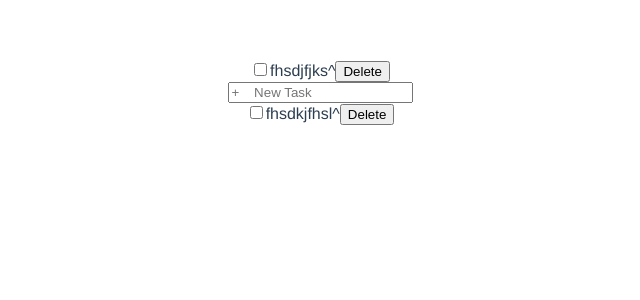
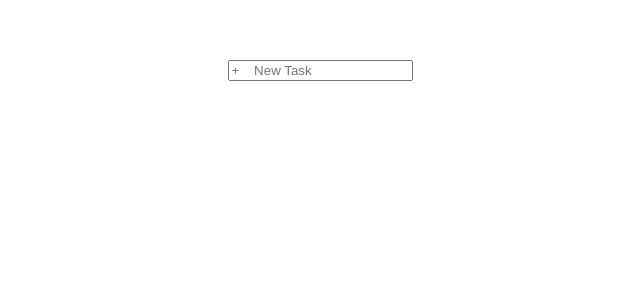
Before and after one commit to ekanshiag/toDoAppWithVue, a Vue app: page / in a window 1280 px wide. Shown: the top 300 px of the page, without its empty margins (320-960 px from the left). Built offline with nearby package versions, Linux system fonts and the light colour scheme.

Commit message:
Add local storage

```diff
--- a/src/App.vue
+++ b/src/App.vue
@@ -5,7 +5,9 @@
     :task="task"
     :key="allTasks.indexOf(task)"
 
-    v-if="task.category === 'open'"/>
+    v-if="task.category === 'open'"
+    @update-storage="updateStorage"
+    />
     <div class="newTaskItem">
       <input type="text" placeholder="+    New Task" @keyup.enter="addTask">
     </div>
@@ -24,7 +26,10 @@
 import OpenTasks from './components/OpenTasks'
 import ClosedTasks from './components/ClosedTasks'
 
-var allTasks = [{'desc': 'fhsdjfjks', 'category': 'open', 'notes': ' ', 'dueDate': ' ', 'priority': ' '}, {'desc': 'fhsdkjfhsl', 'category': 'closed', 'notes': ' ', 'dueDate': ' ', 'priority': ' '}]
+var allTasks = []
+if (localStorage.getItem('tasks') !== null) {
+  allTasks = JSON.parse(localStorage.getItem('tasks'))
+}
 
 export default {
   name: 'App',
@@ -40,7 +45,11 @@ export default {
   methods: {
     addTask (event) {
       this.allTasks.push({'desc': event.target.value, 'category': 'open'})
+      this.updateStorage()
       event.target.value = ''
+    },
+    updateStorage () {
+      localStorage.setItem('tasks', JSON.stringify(allTasks))
     }
   }
 }
--- a/src/components/OpenTasks.vue
+++ b/src/components/OpenTasks.vue
@@ -38,12 +38,15 @@ export default{
   methods: {
     updateNotes (newNotes) {
       this.task.notes = newNotes
+      this.$emit('update-storage')
     },
     updateDue (newDue) {
       this.task.dueDate = newDue
+      this.$emit('update-storage')
     },
     updatePriority (newPrior) {
       this.task.priority = newPrior
+      this.$emit('update-storage')
     }
   }
 }
```
